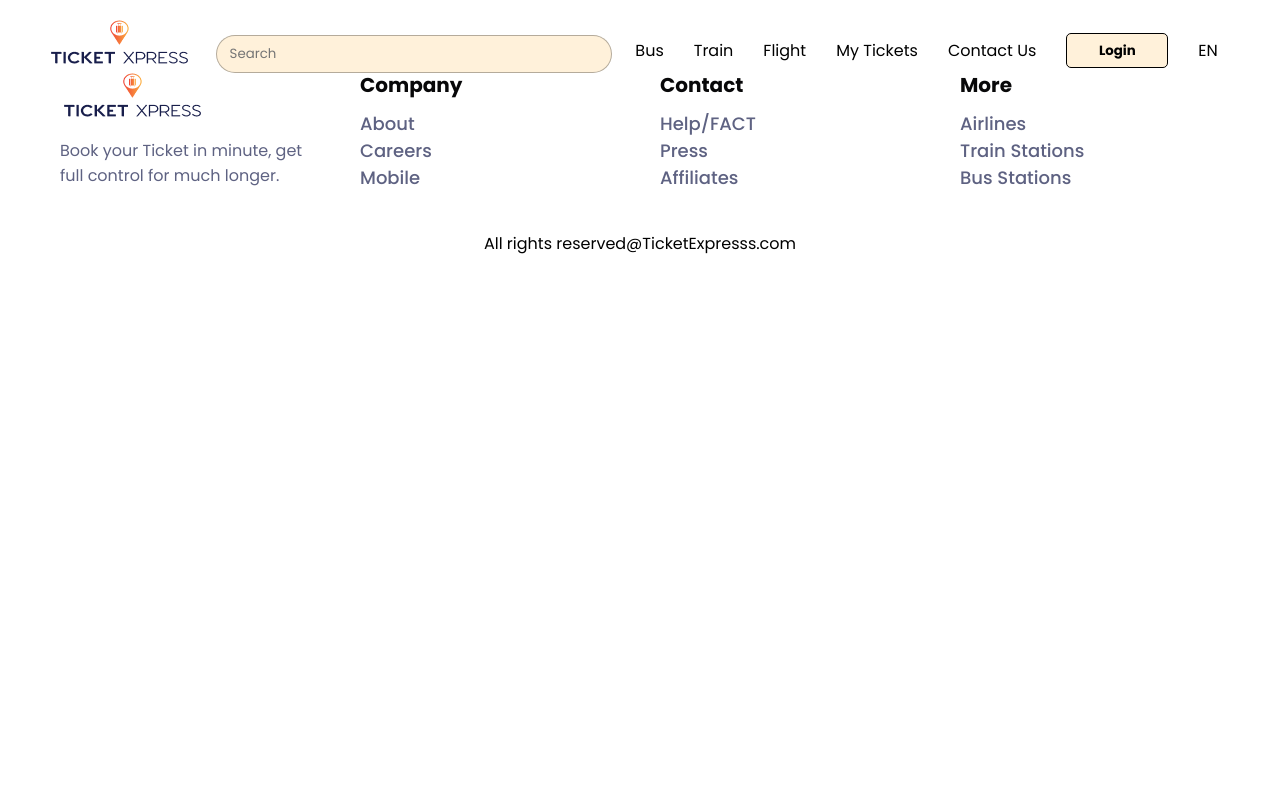
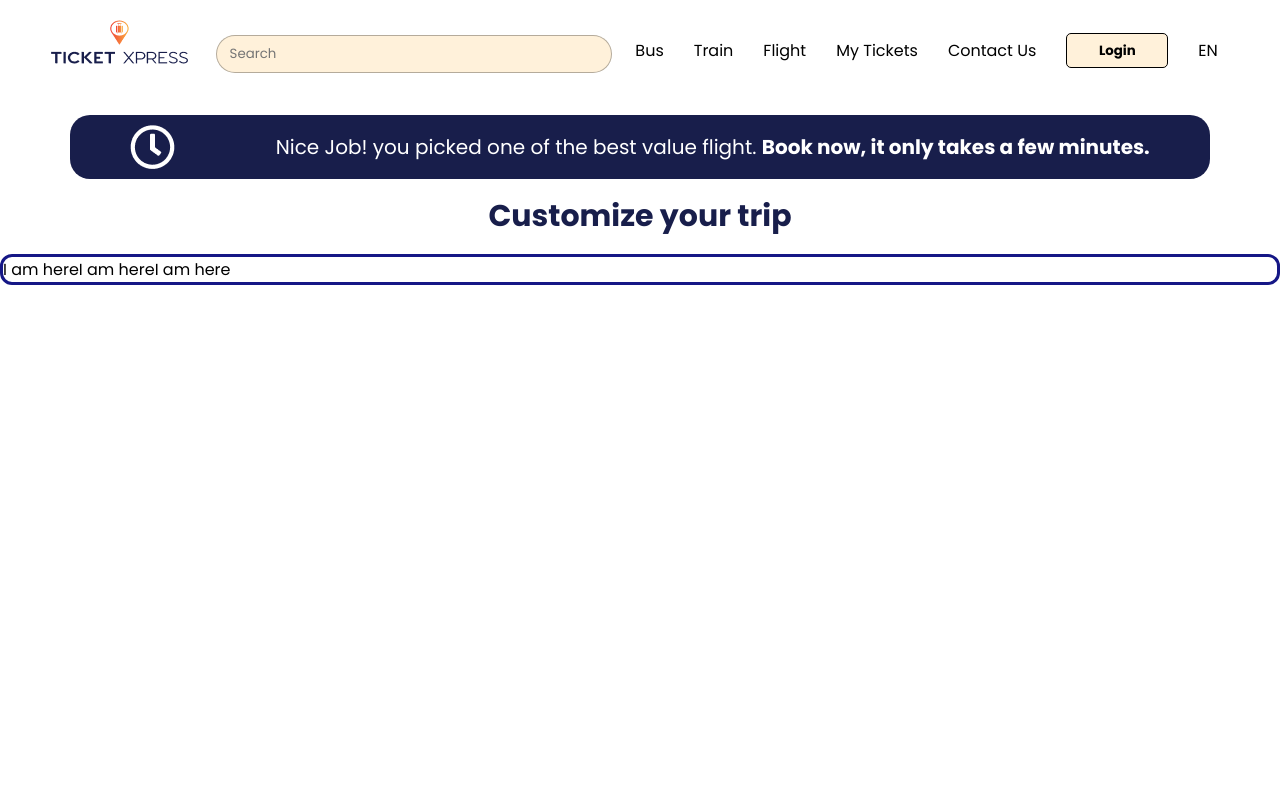
Before and after one commit to elite37/Ticket-Xpress-2.0, a React (Create React App) app: page /info in a window 1280 px wide. Shown: the top 800 px of the page. Built offline with nearby package versions, Linux system fonts and the light colour scheme.

Commit message:
navigation bar component

```diff
--- a/src/App.jsx
+++ b/src/App.jsx
@@ -20,6 +20,7 @@ const TrainPage = lazy(() => import("./pages/TrainPage"));
 const FlightPage = lazy(() => import("./pages/FlightPage"));
 const Dashboard = lazy(() => import("./pages/Dashboard"));
 const MyTripPage = lazy(() => import("./pages/MyTripPage"));
+const CustomerInformation = lazy(() => import("./pages/CustomerInformation"));
 
 function App() {
   return (
@@ -38,6 +39,7 @@ function App() {
             <PublicRoute path="/signin" restricted component={SignIn} />
             <PublicRoute path="/signup" restricted component={SignUp} />
             <PublicRoute path="/trip" component={MyTripPage} />
+            <PublicRoute path="/info" component={CustomerInformation} />
             <PrivateRoute
               path="/dashboard"
               role="admin"
--- /dev/null
+++ b/src/components/NotificationBar/NotificationBar.css
@@ -0,0 +1,23 @@
+.notification {
+  display: flex;
+  align-items: center;
+  justify-content: space-around;
+  padding: 10px;
+  margin: 15px 70px;
+  background: #181e4b;
+  border-radius: 20px;
+  color: #fff;
+  font-family: poppins;
+}
+
+.notification_text {
+  font-size: 20px;
+}
+
+.notification-_header {
+  font-size: 30px;
+  font-weight: 700;
+  font-family: poppins;
+  color: #181e4b;
+  margin: 15px 70px;
+}
--- /dev/null
+++ b/src/components/NotificationBar/NotificationBar.jsx
@@ -0,0 +1,19 @@
+import React from 'react';
+import Clock from "../../assets/images/Notificationbar/clock.png";
+import "./NotificationBar.css";
+
+function NotificationBar() {
+  return (
+    <div>
+    <div className="notification">
+      <img src={Clock} alt="Clock" className="clock" />
+      <p className="notification_text">Nice Job! you picked one of the best value flight. <strong>Book now, it only takes a few minutes.</strong></p>
+    </div>
+      <div className="notification-_header">
+        <p>Customize your trip</p>
+    </div>
+    </div>
+  );
+}
+
+export default NotificationBar;
--- /dev/null
+++ b/src/components/NotificationBar/index.jsx
@@ -0,0 +1,2 @@
+import NotificationBar from "./NotificationBar";
+export default NotificationBar;
--- /dev/null
+++ b/src/pages/CustomerInformation/CustomerInformation.css
@@ -0,0 +1,12 @@
+main {
+  position: relative;
+  align-items: center;
+  padding-top: 100px;
+  height: 100vh;
+}
+
+.info {
+  display: flex;
+  border: 3px solid rgb(21, 23, 134);
+  border-radius: 12px;
+}
--- /dev/null
+++ b/src/pages/CustomerInformation/CustomerInformation.jsx
@@ -0,0 +1,22 @@
+import React from 'react'
+import useTitle from "../../hooks/useTItle/useTitle";
+import NotificationBar from '../../components/NotificationBar';
+import "./CustomerInformation.css"
+
+
+function CustomerInformation() {
+  useTitle("Additional Information");
+
+  return (
+    <main>
+      <NotificationBar />
+      <div className="info">
+        <div className="flight_itinerary"> I am here</div>
+        <div className= "customer_information"> I am here</div>
+        <div className="confirmation"> I am here</div>
+      </div>
+    </main>
+  );
+}
+
+export default CustomerInformation;
--- a/src/pages/CustomerInformation/Index.jsx
+++ b/src/pages/CustomerInformation/Index.jsx
@@ -0,0 +1,2 @@
+import CustomerInformation from "./CustomerInformation";
+export default CustomerInformation;
--- a/src/pages/MyTripPage/TripPage.css
+++ b/src/pages/MyTripPage/TripPage.css
@@ -12,6 +12,8 @@ main h1.text {
 }
 .Trip_page {
   margin: 0 auto;
+  display: block;
+  justify-content: end;
   width: 60%;
   border: 3px solid rgb(21, 23, 134);
   border-radius: 12px;
--- a/src/pages/MyTripPage/TripPage.jsx
+++ b/src/pages/MyTripPage/TripPage.jsx
@@ -1,10 +1,12 @@
 import React from "react";
 import MyTrip from "../../components/MyTrip";
+import NotificationBar from "../../components/NotificationBar";
 import "./TripPage.css";
 
 function TripPage() {
   return (
     <main>
+    <NotificationBar />
       <div className="Trip_page">
         <h1 className="text">Essential Add-On</h1>
         <hr />
```
Also changed, not shown: src/assets/images/Notificationbar/clock.png (added), src/pages/CustomerInformation/Contact_information.css (deleted), src/pages/CustomerInformation/Contact_information.jsx (deleted).
